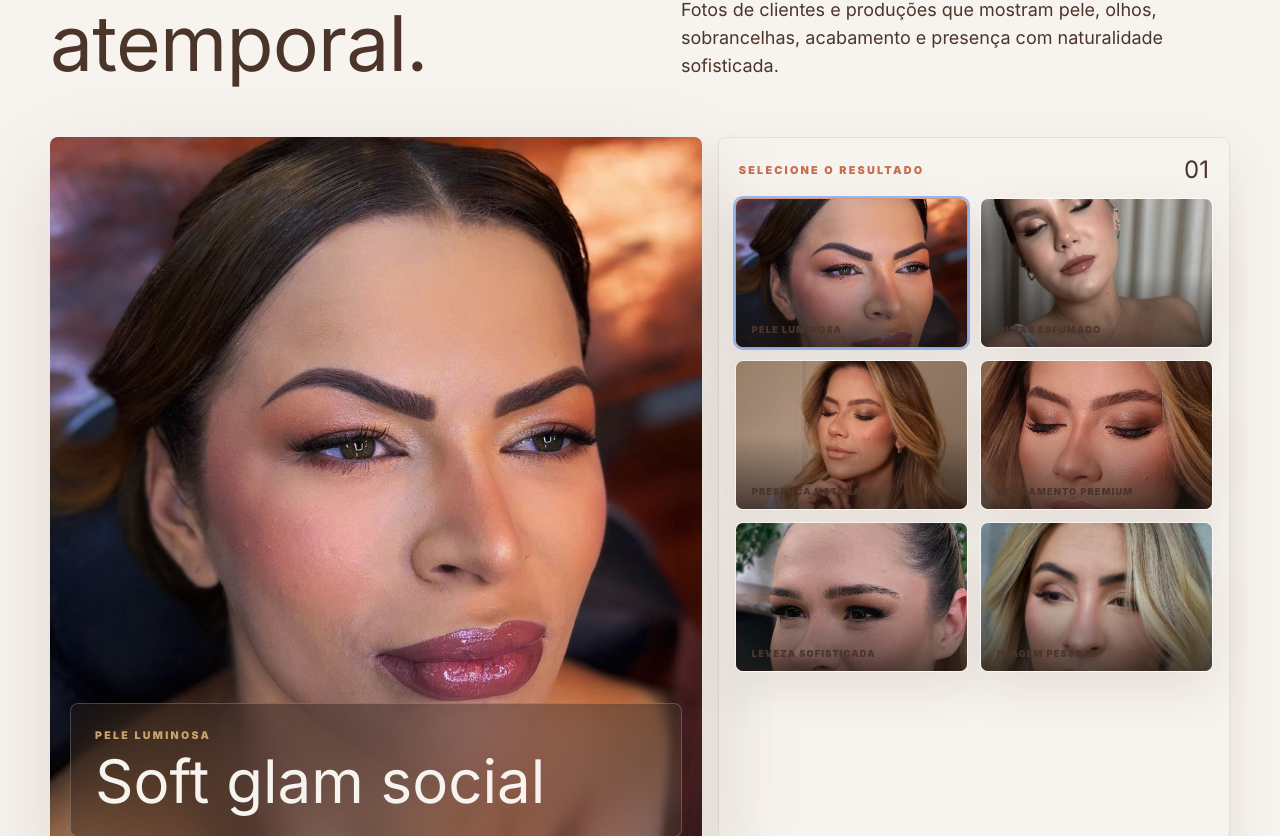
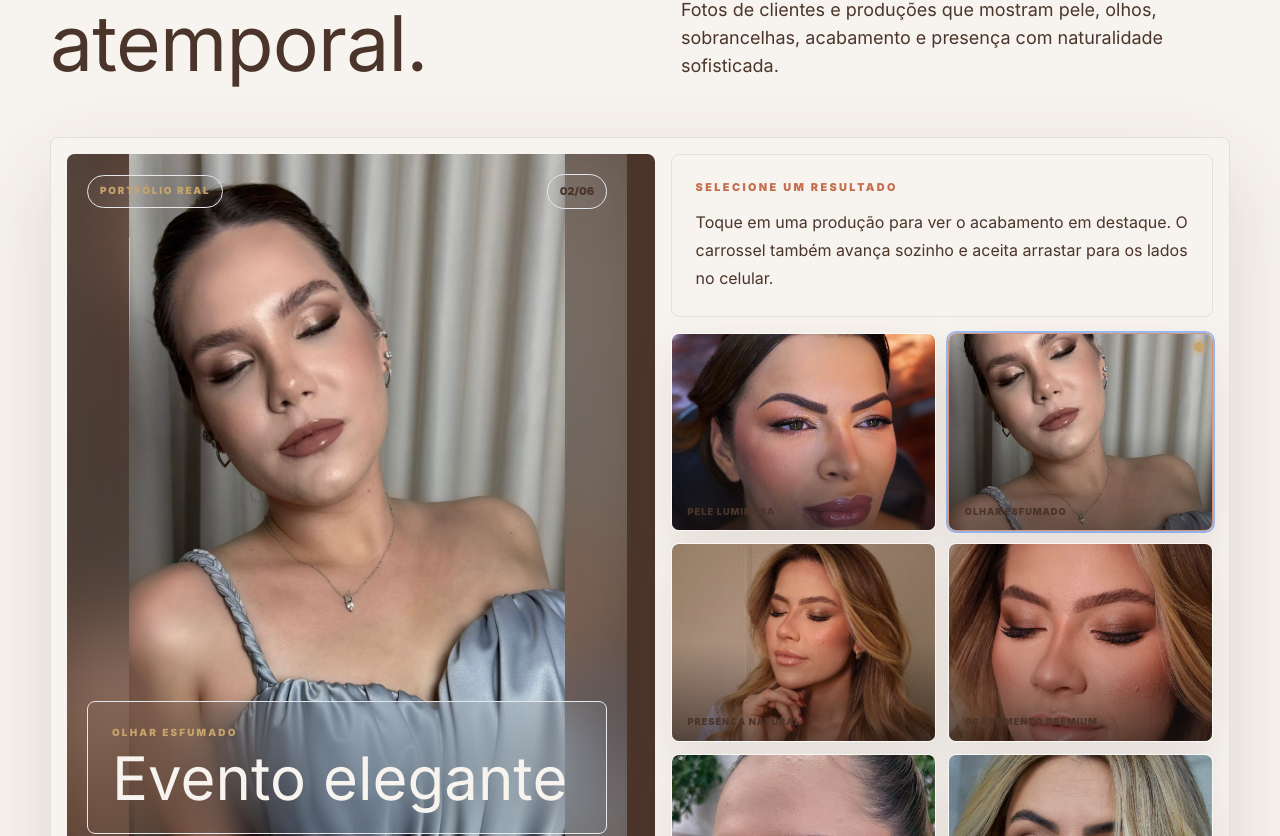
Before and after one commit to freelanortemt/CristianeElias, a Next.js app: page / in a window 1280 px wide. Shown: the part 6204-7040 px from the top of the page. Built offline with nearby package versions, Linux system fonts and the light colour scheme.

Commit message:
Rebuild functional portfolio carousel

```diff
--- a/app/page.tsx
+++ b/app/page.tsx
@@ -628,31 +628,48 @@ function PremiumButton({
 
 function ResultsShowcase() {
   const [active, setActive] = useState(0);
+  const [paused, setPaused] = useState(false);
   const current = gallery[active];
   const goTo = (index: number) => setActive((index + gallery.length) % gallery.length);
   const next = () => goTo(active + 1);
   const previous = () => goTo(active - 1);
+  const progress = `${((active + 1) / gallery.length) * 100}%`;
+
+  useEffect(() => {
+    if (paused) return;
+
+    const timer = window.setInterval(() => {
+      setActive((index) => (index + 1) % gallery.length);
+    }, 5200);
+
+    return () => window.clearInterval(timer);
+  }, [paused]);
 
   return (
     <Reveal>
-      <div className="md:hidden">
-        <div className="overflow-hidden rounded-luxe border border-coffee/10 bg-coffee shadow-luxe">
-          <div className="relative h-[min(74svh,560px)] min-h-[430px] overflow-hidden">
+      <div
+        className="overflow-hidden rounded-luxe border border-coffee/10 bg-white/64 p-3 shadow-luxe backdrop-blur-xl md:grid md:grid-cols-[1.04fr_.96fr] md:gap-4 md:p-4"
+        onMouseEnter={() => setPaused(true)}
+        onMouseLeave={() => setPaused(false)}
+        onTouchStart={() => setPaused(true)}
+      >
+        <div className="relative overflow-hidden rounded-luxe bg-coffee">
+          <div className="relative aspect-[3/4] max-h-[650px] min-h-[430px] overflow-hidden md:aspect-[4/5] md:min-h-[700px]">
             <AnimatePresence mode="wait">
               <motion.img
-                key={`${current.src}-wash`}
+                key={`${current.src}-background`}
                 src={img(current.src)}
                 alt=""
-                initial={{ opacity: 0, scale: 1.08 }}
-                animate={{ opacity: 0.48, scale: 1.14 }}
+                initial={{ opacity: 0, scale: 1.03 }}
+                animate={{ opacity: 0.55, scale: 1.12 }}
                 exit={{ opacity: 0, scale: 1.04 }}
-                transition={{ duration: 0.58, ease: [0.22, 0.76, 0.2, 1] }}
+                transition={{ duration: 0.68, ease: [0.22, 0.76, 0.2, 1] }}
                 className="absolute inset-0 h-full w-full object-cover blur-2xl"
                 style={{ objectPosition: current.position }}
                 loading={active === 0 ? "eager" : "lazy"}
               />
             </AnimatePresence>
-            <div className="absolute inset-0 bg-gradient-to-b from-coffee/32 via-transparent to-coffee/54" />
+            <div className="absolute inset-0 bg-gradient-to-b from-coffee/18 via-coffee/4 to-coffee/46" />
             <AnimatePresence mode="wait">
               <motion.img
                 key={current.src}
@@ -660,139 +677,93 @@ function ResultsShowcase() {
                 alt={`${current.title} - ${current.tag}`}
                 drag="x"
                 dragConstraints={{ left: 0, right: 0 }}
-                dragElastic={0.12}
+                dragElastic={0.1}
                 onDragEnd={(_, info) => {
-                  if (info.offset.x < -70) next();
-                  if (info.offset.x > 70) previous();
+                  if (info.offset.x < -58) next();
+                  if (info.offset.x > 58) previous();
                 }}
-                initial={{ opacity: 0, scale: 0.985, filter: "blur(10px)" }}
-                animate={{ opacity: 1, scale: 1, filter: "blur(0px)" }}
-                exit={{ opacity: 0, scale: 1.015, filter: "blur(10px)" }}
+                initial={{ opacity: 0, x: 18, scale: 0.985, filter: "blur(10px)" }}
+                animate={{ opacity: 1, x: 0, scale: 1, filter: "blur(0px)" }}
+                exit={{ opacity: 0, x: -18, scale: 0.99, filter: "blur(10px)" }}
                 transition={{ duration: 0.58, ease: [0.22, 0.76, 0.2, 1] }}
-                className="absolute inset-0 h-full w-full cursor-grab object-contain active:cursor-grabbing"
+                className="absolute inset-0 h-full w-full cursor-grab object-contain px-1 py-1 active:cursor-grabbing md:px-0 md:py-0"
                 loading={active === 0 ? "eager" : "lazy"}
               />
             </AnimatePresence>
-          </div>
 
-          <div className="relative border-t border-white/10 p-4 text-porcelain">
-            <div className="flex items-start justify-between gap-3">
-              <div>
-                <p className="text-[0.62rem] font-black uppercase tracking-[0.24em] text-gold">
-                  {current.tag}
-                </p>
-                <h3 className="mt-2 font-display text-4xl leading-none">{current.title}</h3>
-              </div>
-              <span className="rounded-full border border-white/12 bg-white/8 px-3 py-2 text-[0.7rem] font-black text-porcelain/70">
+            <div className="absolute left-3 right-3 top-3 flex items-center justify-between gap-3 md:left-5 md:right-5 md:top-5">
+              <span className="rounded-full border border-white/16 bg-ink/42 px-3 py-2 text-[0.62rem] font-black uppercase tracking-[0.18em] text-gold shadow-soft backdrop-blur-2xl">
+                Portfólio real
+              </span>
+              <span className="rounded-full border border-white/16 bg-ink/42 px-3 py-2 text-[0.68rem] font-black text-porcelain/78 shadow-soft backdrop-blur-2xl">
                 {String(active + 1).padStart(2, "0")}/{String(gallery.length).padStart(2, "0")}
               </span>
             </div>
 
-            <div className="mt-5 grid grid-cols-[1fr_auto_auto] items-center gap-2">
-              <div className="flex gap-1.5">
-                {gallery.map((item, index) => (
-                  <button
-                    key={`${item.src}-dot`}
-                    type="button"
-                    onClick={() => goTo(index)}
-                    aria-label={`Ver ${item.title}`}
-                    className={`h-1.5 rounded-full transition-all ${
-                      active === index ? "w-8 bg-gold" : "w-3 bg-white/26"
-                    }`}
-                  />
-                ))}
+            <div className="absolute inset-x-3 bottom-3 rounded-luxe border border-white/18 bg-ink/46 p-4 text-porcelain shadow-soft backdrop-blur-2xl md:inset-x-5 md:bottom-5 md:p-6">
+              <motion.div
+                key={`${current.src}-caption`}
+                initial={{ opacity: 0, y: 12 }}
+                animate={{ opacity: 1, y: 0 }}
+                transition={{ duration: 0.44 }}
+              >
+                <p className="text-[0.62rem] font-black uppercase tracking-[0.22em] text-gold">{current.tag}</p>
+                <h3 className="mt-2 font-display text-4xl leading-none md:text-6xl">{current.title}</h3>
+              </motion.div>
             </div>
+          </div>
+
+          <div className="grid grid-cols-[auto_1fr_auto] items-center gap-3 border-t border-white/10 bg-coffee px-3 py-3 md:px-5 md:py-4">
             <button
               type="button"
               onClick={previous}
               aria-label="Resultado anterior"
-                className="grid h-12 w-12 place-items-center rounded-full border border-white/12 bg-white/10 text-xl text-porcelain transition hover:bg-white/18"
+              className="grid h-12 w-12 place-items-center rounded-full border border-white/16 bg-white/8 text-2xl text-porcelain transition hover:bg-white/16"
             >
               ‹
             </button>
+            <div className="h-1.5 overflow-hidden rounded-full bg-white/12">
+              <motion.div
+                className="h-full rounded-full bg-gradient-to-r from-gold to-terracotta"
+                animate={{ width: progress }}
+                transition={{ duration: 0.45, ease: [0.22, 0.76, 0.2, 1] }}
+              />
+            </div>
             <button
               type="button"
               onClick={next}
               aria-label="Próximo resultado"
-                className="grid h-12 w-12 place-items-center rounded-full bg-terracotta text-xl text-white shadow-soft transition hover:bg-gold hover:text-coffee"
+              className="grid h-12 w-12 place-items-center rounded-full bg-terracotta text-2xl text-white shadow-soft transition hover:bg-gold hover:text-coffee"
             >
               ›
             </button>
           </div>
         </div>
+
+        <div className="mt-4 md:mt-0 md:flex md:flex-col md:justify-between">
+          <div className="rounded-luxe border border-coffee/10 bg-porcelain/82 p-4 md:p-6">
+            <p className="text-[0.68rem] font-black uppercase tracking-[0.22em] text-terracotta">Selecione um resultado</p>
+            <p className="mt-3 text-sm leading-6 text-coffee/62 md:text-base md:leading-7">
+              Toque em uma produção para ver o acabamento em destaque. O carrossel também avança
+              sozinho e aceita arrastar para os lados no celular.
+            </p>
           </div>
 
-        <div className="mt-3 flex snap-x gap-2 overflow-x-auto pb-2">
-          {gallery.map((item, index) => (
-            <button
-              key={`${item.src}-mobile-thumb`}
-              type="button"
-              onClick={() => goTo(index)}
-              className={`relative h-20 min-w-[68px] snap-start overflow-hidden rounded-luxe border transition ${
-                active === index ? "border-terracotta ring-2 ring-terracotta/18" : "border-coffee/10 opacity-70"
-              }`}
-              aria-label={`Selecionar ${item.title}`}
-            >
-              <img
-                src={img(item.src)}
-                alt=""
-                className="h-full w-full object-cover"
-                style={{ objectPosition: item.position }}
-                loading="lazy"
-              />
-            </button>
-          ))}
-        </div>
-      </div>
-
-      <div className="hidden gap-4 md:grid md:grid-cols-[1.12fr_.88fr] md:items-stretch">
-        <div className="relative min-h-[720px] overflow-hidden rounded-luxe bg-champagne shadow-luxe">
-          <AnimatePresence mode="wait">
-            <motion.img
-              key={current.src}
-              src={img(current.src)}
-              alt={`${current.title} - ${current.tag}`}
-              initial={{ opacity: 0, scale: 1.035, filter: "blur(12px)" }}
-              animate={{ opacity: 1, scale: 1, filter: "blur(0px)" }}
-              exit={{ opacity: 0, scale: 0.985, filter: "blur(10px)" }}
-              transition={{ duration: 0.62, ease: [0.22, 0.76, 0.2, 1] }}
-              className="absolute inset-0 h-full w-full object-cover"
-              style={{ objectPosition: current.position }}
-              loading={active === 0 ? "eager" : "lazy"}
-            />
-          </AnimatePresence>
-          <div className="absolute inset-0 bg-gradient-to-t from-ink/62 via-ink/6 to-transparent" />
-          <motion.div
-            key={`${current.src}-caption`}
-            initial={{ opacity: 0, y: 18 }}
-            animate={{ opacity: 1, y: 0 }}
-            transition={{ duration: 0.48 }}
-            className="absolute inset-x-3 bottom-3 rounded-luxe border border-white/20 bg-ink/40 p-4 text-porcelain shadow-soft backdrop-blur-2xl md:inset-x-5 md:bottom-5 md:p-6"
-          >
-            <p className="text-[0.66rem] font-black uppercase tracking-[0.22em] text-gold">{current.tag}</p>
-            <h3 className="mt-2 font-display text-4xl leading-none md:text-6xl">{current.title}</h3>
-          </motion.div>
-        </div>
-
-        <div className="rounded-luxe border border-coffee/10 bg-white/48 p-3 shadow-soft backdrop-blur-xl md:p-4">
-          <div className="mb-3 flex items-center justify-between px-1">
-            <p className="text-[0.68rem] font-black uppercase tracking-[0.2em] text-terracotta">
-              Selecione o resultado
-            </p>
-            <span className="font-display text-2xl text-coffee/54">
-              {String(active + 1).padStart(2, "0")}
-            </span>
-          </div>
-          <div className="flex snap-x gap-3 overflow-x-auto pb-2 md:grid md:max-h-[640px] md:grid-cols-2 md:overflow-visible md:pb-0">
+          <div className="mt-3 grid grid-cols-3 gap-2 md:mt-4 md:grid-cols-2 md:gap-3">
             {gallery.map((item, index) => (
               <button
                 key={item.src}
                 type="button"
-                onClick={() => setActive(index)}
-                className={`group relative h-40 min-w-[150px] snap-start overflow-hidden rounded-luxe border text-left shadow-soft transition duration-500 md:h-[150px] md:min-w-0 ${
+                onClick={() => {
+                  setPaused(true);
+                  goTo(index);
+                }}
+                aria-label={`Ver resultado ${item.title}`}
+                aria-pressed={active === index}
+                className={`group relative aspect-[4/5] overflow-hidden rounded-luxe border text-left shadow-soft transition duration-500 md:aspect-[16/12] ${
                   active === index
                     ? "border-terracotta/70 ring-2 ring-terracotta/18"
-                    : "border-white/45 opacity-78 hover:opacity-100"
+                    : "border-white/60 opacity-76 hover:opacity-100"
                 }`}
               >
                 <img
@@ -802,12 +773,15 @@ function ResultsShowcase() {
                   style={{ objectPosition: item.position }}
                   loading="lazy"
                 />
-                <div className="absolute inset-0 bg-gradient-to-t from-ink/70 via-transparent to-transparent" />
-                <div className="absolute inset-x-2 bottom-2">
-                  <span className="rounded-full bg-porcelain/86 px-2 py-1 text-[0.58rem] font-black uppercase tracking-[0.12em] text-coffee">
+                <div className="absolute inset-0 bg-gradient-to-t from-ink/70 via-transparent to-transparent opacity-85 transition group-hover:opacity-70" />
+                <div className="absolute inset-x-1.5 bottom-1.5 md:inset-x-2 md:bottom-2">
+                  <span className="inline-flex rounded-full bg-porcelain/88 px-2 py-1 text-[0.5rem] font-black uppercase tracking-[0.1em] text-coffee md:text-[0.58rem]">
                     {item.tag}
                   </span>
                 </div>
+                {active === index ? (
+                  <span className="absolute right-2 top-2 h-2.5 w-2.5 rounded-full bg-gold shadow-[0_0_0_4px_rgba(200,164,107,0.24)]" />
+                ) : null}
               </button>
             ))}
           </div>
```
Lines whose indentation alone changed are shown as unchanged.
